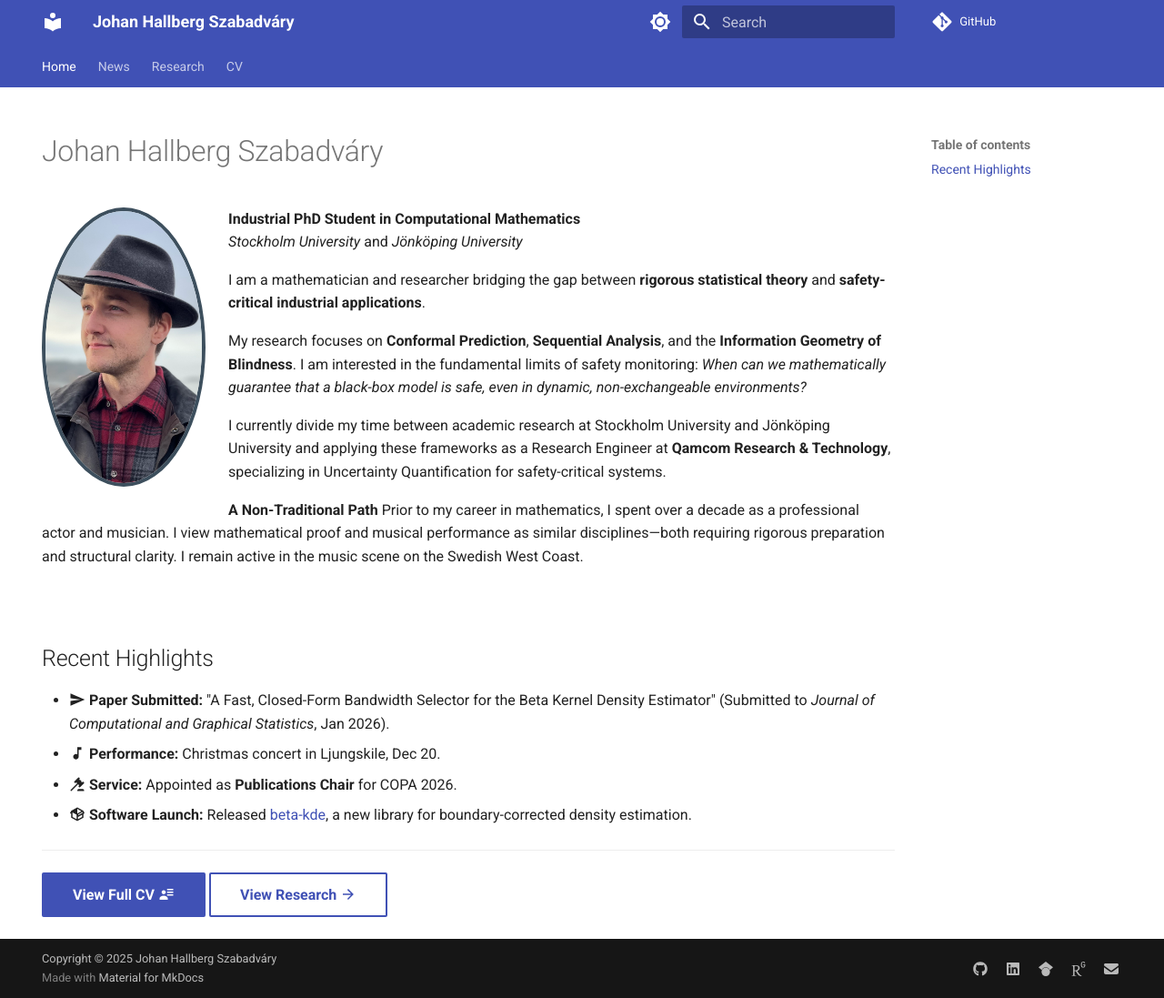
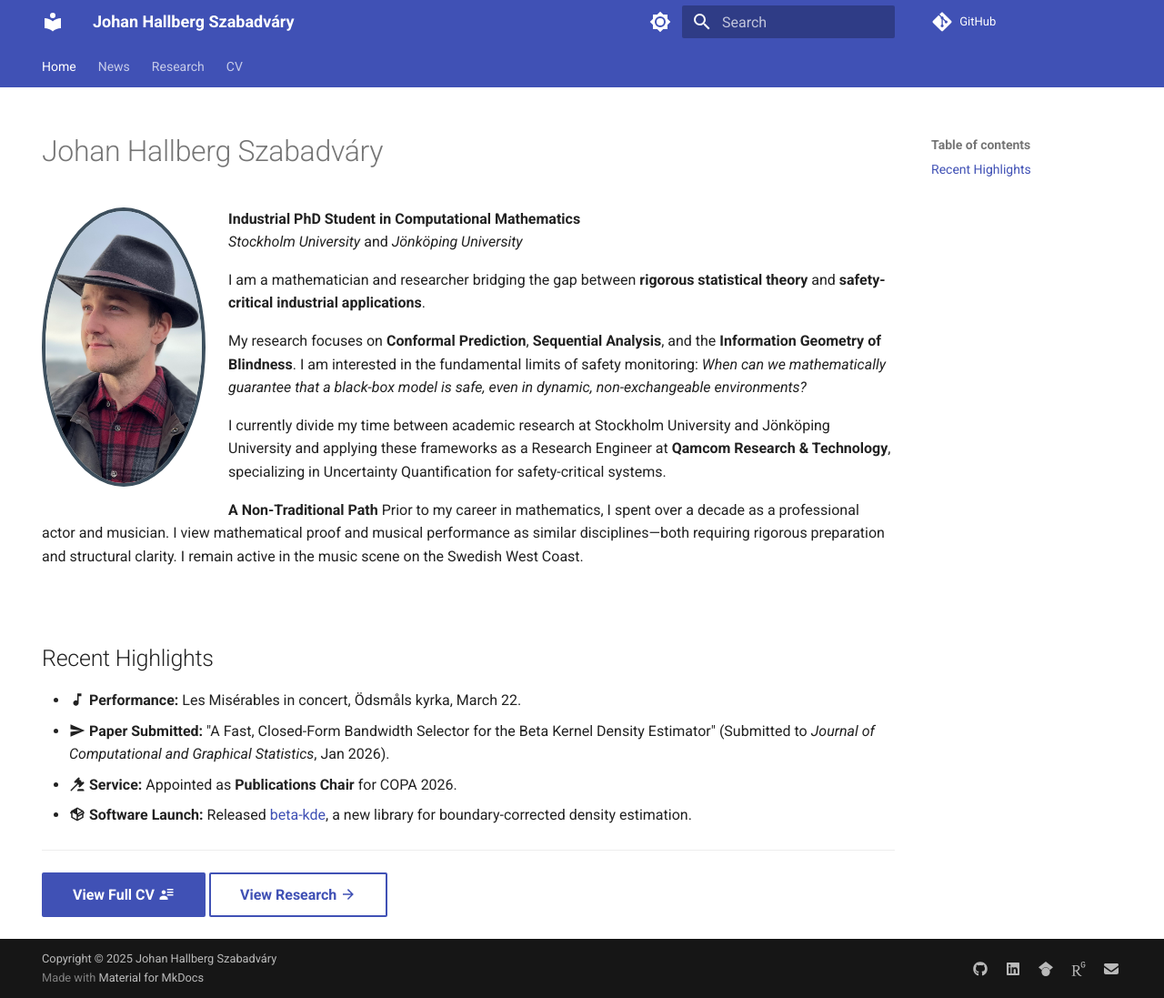
Before and after one commit to johan-hallberg-szabadvary/johan-hallberg-szabadvary.github.io, an MkDocs documentation site: the page built from docs/index.md, in a window 1280 px wide and 1097 px high. Shown: the whole window at 91% size. Built offline with MkDocs 1.6.1 and Material for MkDocs 9.7.7, drawn with Linux system fonts in a browser that asks for light colours; comment, search, counter and statistics services are not loaded.

Commit message:
add les mis

```diff
--- a/docs/index.md
+++ b/docs/index.md
@@ -23,8 +23,8 @@ Prior to my career in mathematics, I spent over a decade as a professional actor
 
 ## Recent Highlights
 
+* :material-music-note: **Performance:** Les Misérables in concert, Ödsmåls kyrka, March 22.
 * :material-send: **Paper Submitted:** "A Fast, Closed-Form Bandwidth Selector for the Beta Kernel Density Estimator" (Submitted to *Journal of Computational and Graphical Statistics*, Jan 2026).
-* :material-music-note: **Performance:** Christmas concert in Ljungskile, Dec 20.
 * :material-gavel: **Service:** Appointed as **Publications Chair** for COPA 2026.
 * :material-package-variant: **Software Launch:** Released [beta-kde](https://github.com/egonmedhatten/beta-kde), a new library for boundary-corrected density estimation.
 
```
Also changed, not shown: docs/blog/posts/2026-03-17-les-miserables.md (added, +24 -0 lines), docs/assets/les-mis-ellen.jpg (added).
